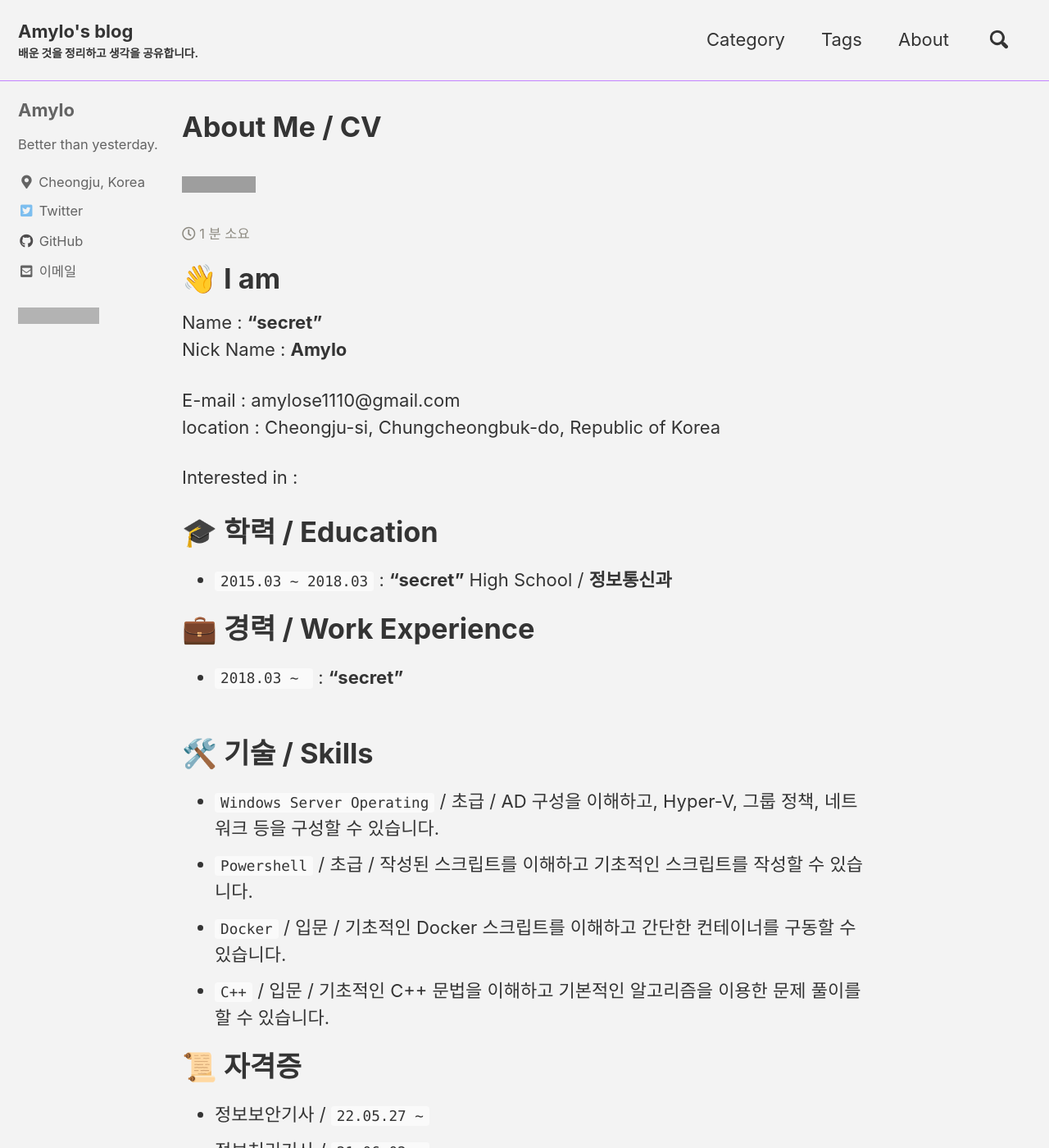
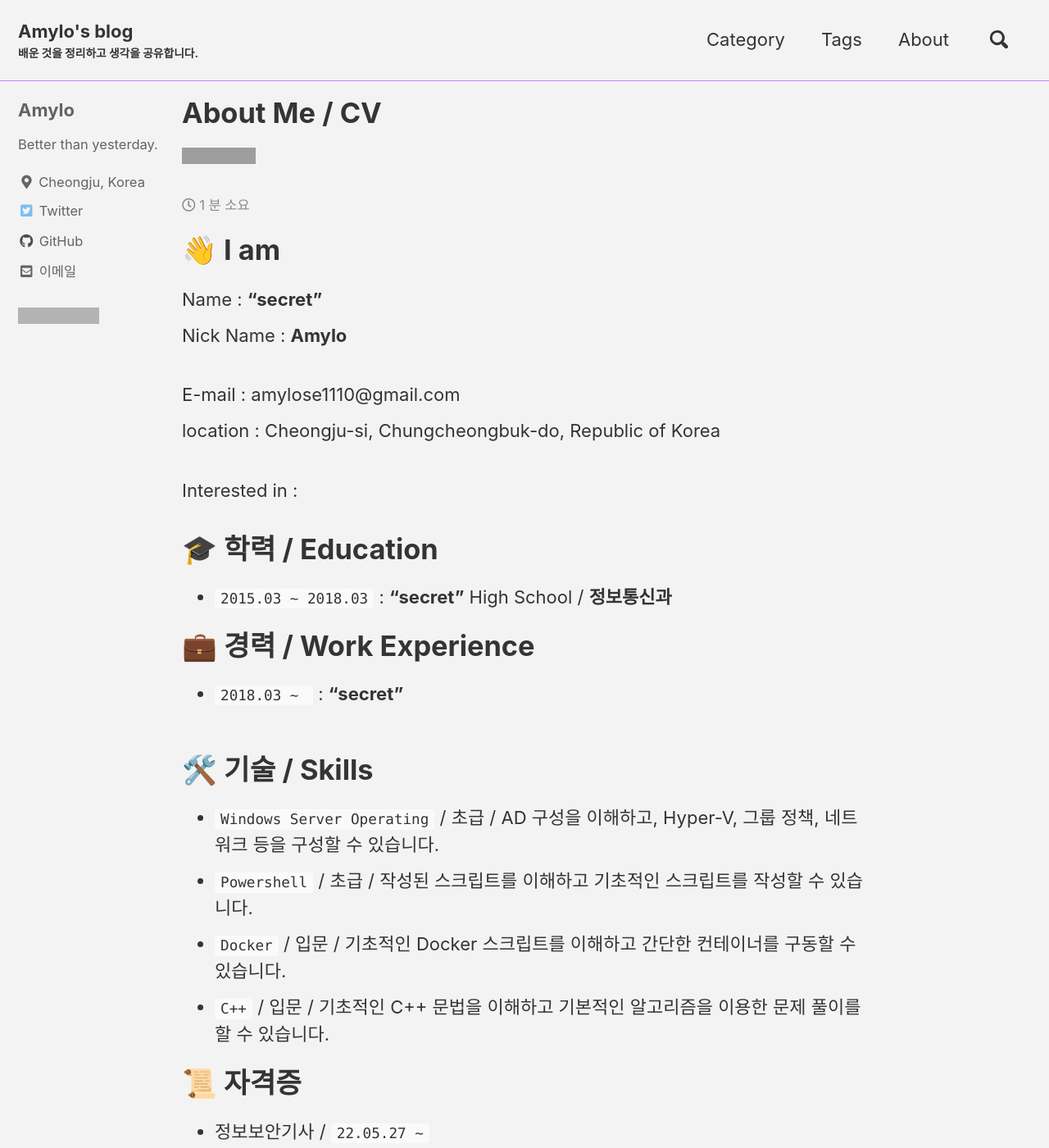
Before and after one commit to Amylo-jh/Amylo-blog, a Jekyll site: the page built from _pages/about.md, in a window 1280 px wide and 1400 px high. Shown: the whole window at 82% size. Built offline with Jekyll 4.4.1, drawn with Linux system fonts in a browser that asks for light colours; cached includes are drawn as plain includes; comment, search, counter and statistics services are not loaded; grey boxes are pictures that could not be loaded.

Commit message:
fix line-height #2

```diff
--- a/_sass/minimal-mistakes/_page.scss
+++ b/_sass/minimal-mistakes/_page.scss
@@ -70,7 +70,7 @@ body {
 
 .page__title {
   margin-top: 0;
-  line-height: 2;
+  line-height: 1;
 
   & + .page__meta {
     margin-top: -0.5em;
@@ -105,7 +105,7 @@ body {
 		}
 	}
 
-  p,
+  p ,
   li,
   dl {
     font-size: 1em;
@@ -114,6 +114,9 @@ body {
   /* paragraph indents */
   p {
     margin: 0 0 $indent-var;
+
+    /* 20230611 줄간격 1 -> 2로 변경*/
+    line-height: 2;
 
     /* sibling indentation*/
     @if $paragraph-indent == true {
```
